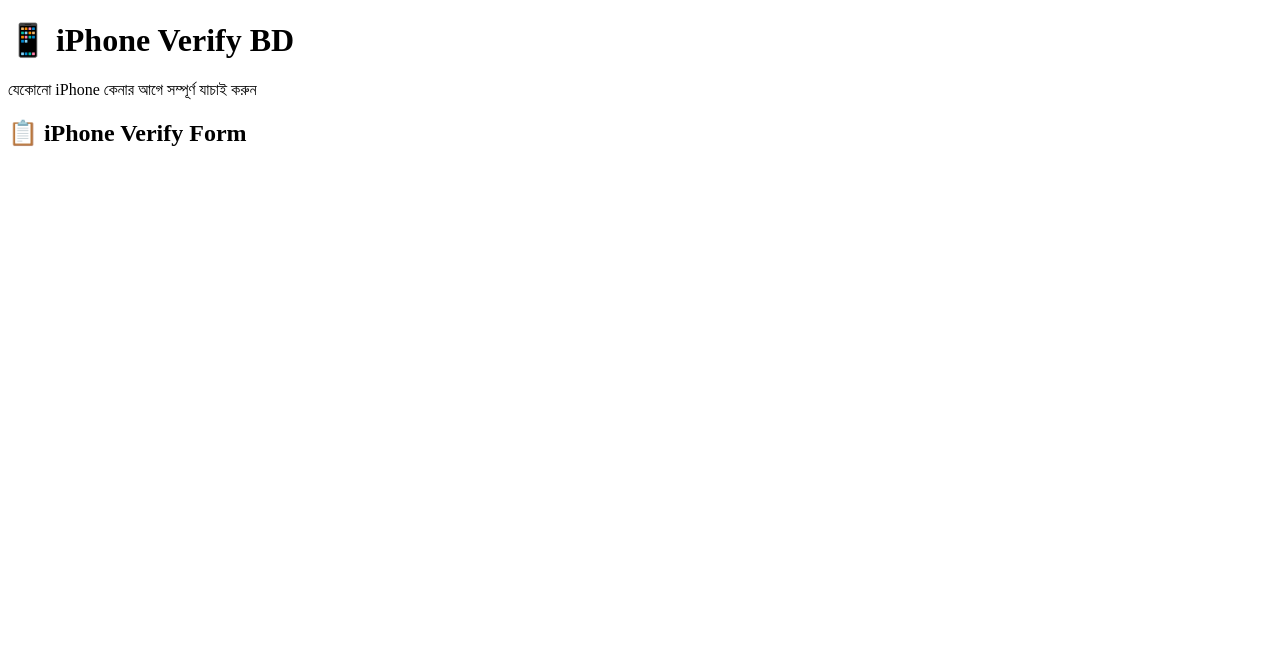
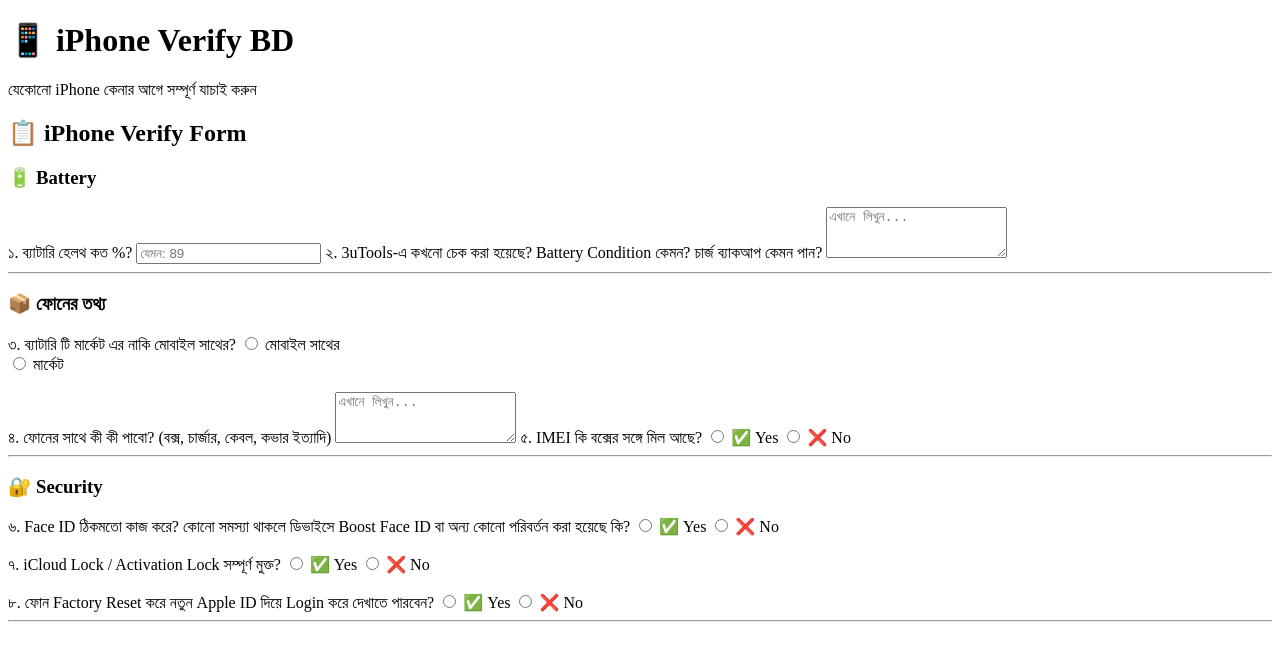
Before and after one commit to armankaji15-lgtm/iphone-verify-bd, a plain HTML site: page index.html in a window 1280 px wide. Drawn offline with Linux system fonts and the light colour scheme.

Commit message:
Update index.html

```diff
--- a/index.html
+++ b/index.html
@@ -33,3 +33,60 @@
 
 </body>
 </html>
+<!-- 🔋 Battery -->
+<h3>🔋 Battery</h3>
+
+<label>১. ব্যাটারি হেলথ কত %?</label>
+<input type="number" placeholder="যেমন: 89">
+
+<label>২. 3uTools-এ কখনো চেক করা হয়েছে? Battery Condition কেমন? চার্জ ব্যাকআপ কেমন পান?</label>
+<textarea rows="3" placeholder="এখানে লিখুন..."></textarea>
+
+<hr>
+
+<!-- 📦 ফোনের তথ্য -->
+<h3>📦 ফোনের তথ্য</h3>
+
+<label>৩. ব্যাটারি টি মার্কেট এর নাকি মোবাইল সাথের?</label>
+
+<input type="radio" name="battery" value="Original"> মোবাইল সাথের
+<br>
+<input type="radio" name="battery" value="Market"> মার্কেট
+
+<br><br>
+
+<label>৪. ফোনের সাথে কী কী পাবো? (বক্স, চার্জার, কেবল, কভার ইত্যাদি)</label>
+
+<textarea rows="3" placeholder="এখানে লিখুন..."></textarea>
+
+<label>৫. IMEI কি বক্সের সঙ্গে মিল আছে?</label>
+
+<input type="radio" name="imei" value="Yes"> ✅ Yes
+<input type="radio" name="imei" value="No"> ❌ No
+
+<hr>
+
+<!-- 🔐 Security -->
+
+<h3>🔐 Security</h3>
+
+<label>৬. Face ID ঠিকমতো কাজ করে? কোনো সমস্যা থাকলে ডিভাইসে Boost Face ID বা অন্য কোনো পরিবর্তন করা হয়েছে কি?</label>
+
+<input type="radio" name="faceid" value="Yes"> ✅ Yes
+<input type="radio" name="faceid" value="No"> ❌ No
+
+<br><br>
+
+<label>৭. iCloud Lock / Activation Lock সম্পূর্ণ মুক্ত?</label>
+
+<input type="radio" name="icloud" value="Yes"> ✅ Yes
+<input type="radio" name="icloud" value="No"> ❌ No
+
+<br><br>
+
+<label>৮. ফোন Factory Reset করে নতুন Apple ID দিয়ে Login করে দেখাতে পারবেন?</label>
+
+<input type="radio" name="reset" value="Yes"> ✅ Yes
+<input type="radio" name="reset" value="No"> ❌ No
+
+<hr>
```
